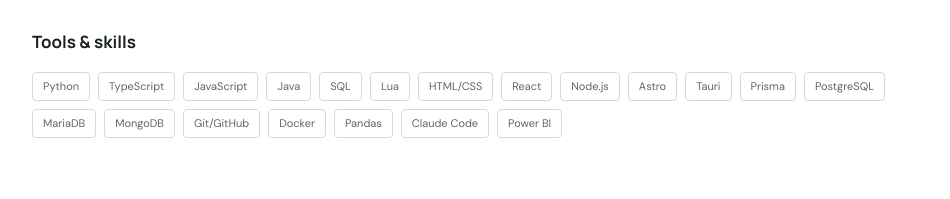
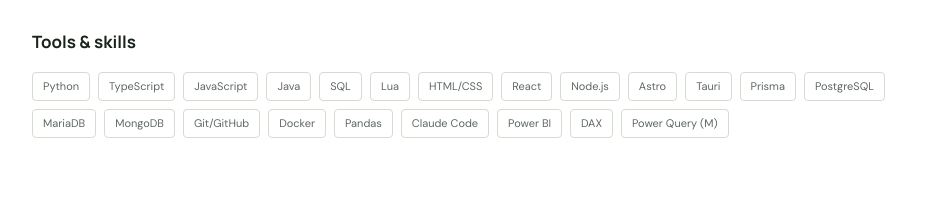
Before and after one commit to dlobosd/diego-lobos, an Astro site: page /en in a window 1280 px wide. Shown: the part 4045-4244 px from the top of the page, without its empty margins (297-1247 px from the left). Built offline with nearby package versions, Linux system fonts and the light colour scheme; Astro itself is replaced by a stand-in of ours.

Commit message:
Add analytics skills in English portfolio

```diff
--- a/src/data/perfil.en.js
+++ b/src/data/perfil.en.js
@@ -130,6 +130,8 @@ export const perfilEn = {
     "Docker",
     "Pandas",
     "Claude Code",
-    "Power BI"
+    "Power BI",
+    "DAX",
+    "Power Query (M)"
   ]
 };
```
